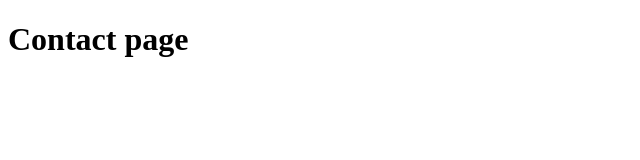
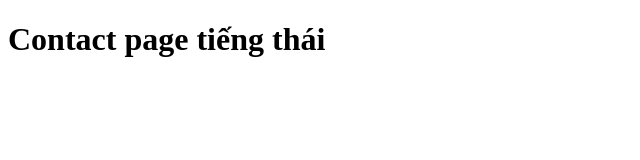
Before and after one commit to danglh1910elmk/remote-git-tutorial, a plain HTML site: page contact.html in a window 1280 px wide. Shown: the whole page, without its empty margins (0-640 px from the left). Drawn offline with Linux system fonts and the light colour scheme.

Commit message:
another commit

```diff
--- a/contact.html
+++ b/contact.html
@@ -6,6 +6,6 @@
         <title>Document</title>
     </head>
     <body>
-        <h1>Contact page</h1>
+        <h1>Contact page tiếng thái</h1>
     </body>
 </html>
```
